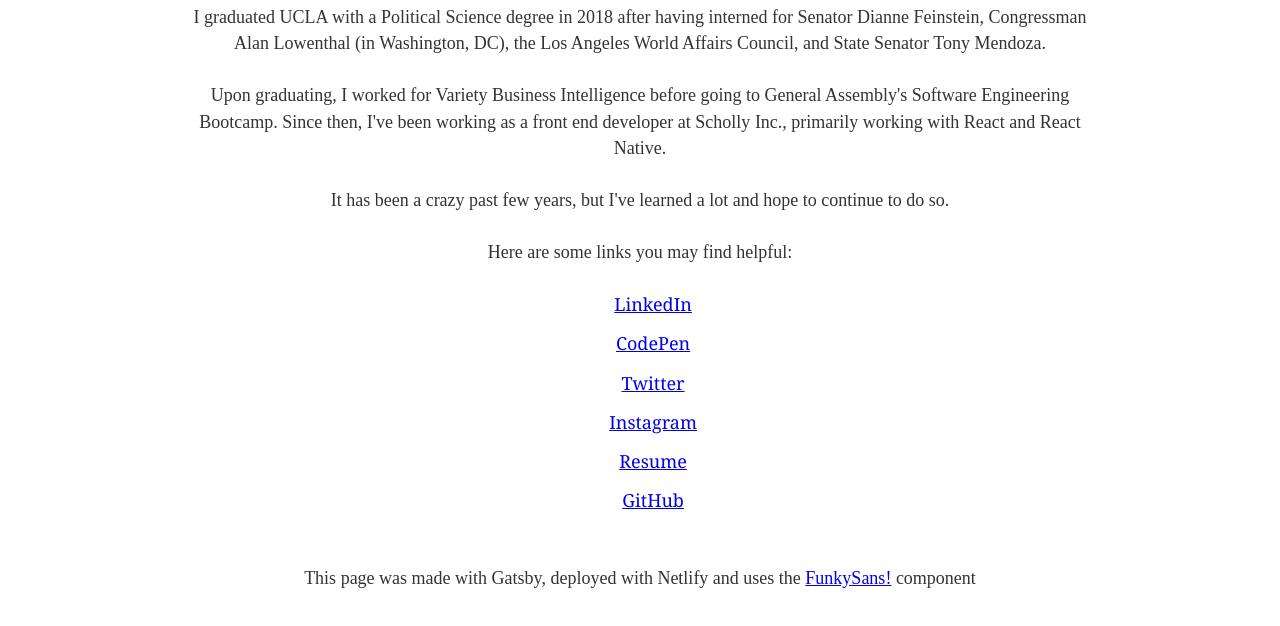
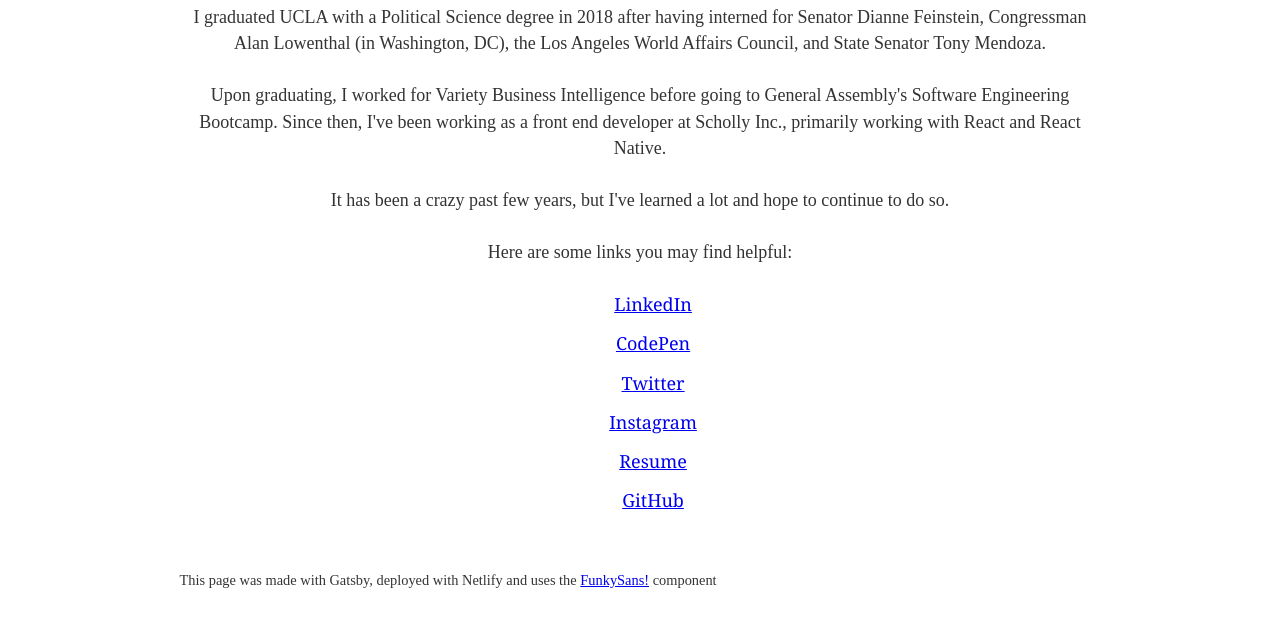
Before and after one commit to reedmacdonald/personalsite, a Gatsby site: page / in a window 1280 px wide. Shown: the part 456-1082 px from the top of the page. Built offline with nearby package versions, Linux system fonts and the light colour scheme; Gatsby itself is replaced by a stand-in of ours.

Commit message:
Made bottom component smaller

```diff
--- a/src/components/page.css
+++ b/src/components/page.css
@@ -17,3 +17,7 @@
 .myPicture {
   text-align: center !important;
 }
+small {
+  text-align: center;
+  font-family: American Typewriter;
+}
--- a/src/pages/index.js
+++ b/src/pages/index.js
@@ -73,11 +73,13 @@
         </li>
       </ul>
       <br />
-      <p>
+      <small>
         This page was made with Gatsby, deployed with Netlify and uses the{" "}
-        <a href="https://codepen.io/reedmacdonald/pen/bGpNZKR">FunkySans!</a>{" "}
+        <a target="_blank" href="https://codepen.io/reedmacdonald/pen/bGpNZKR">
+          FunkySans!
+        </a>{" "}
         component
-      </p>
+      </small>
     </div>
   </Layout>
 )
```
